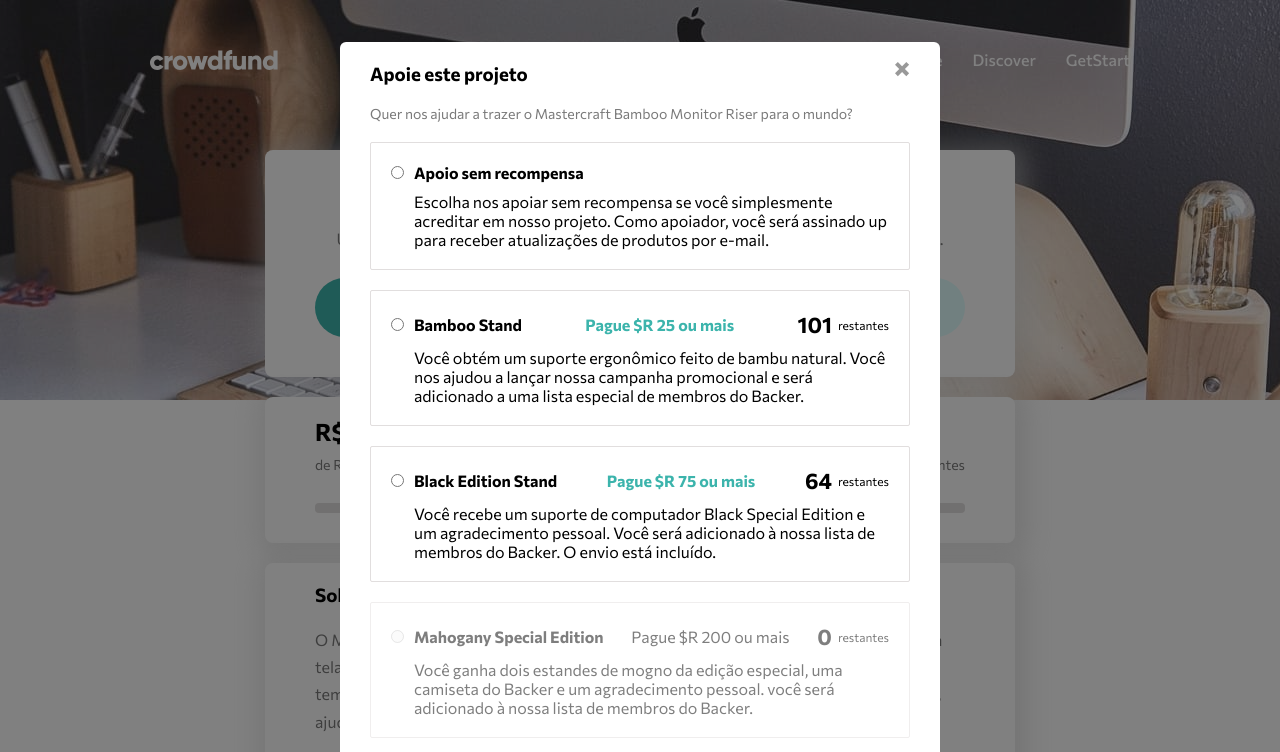
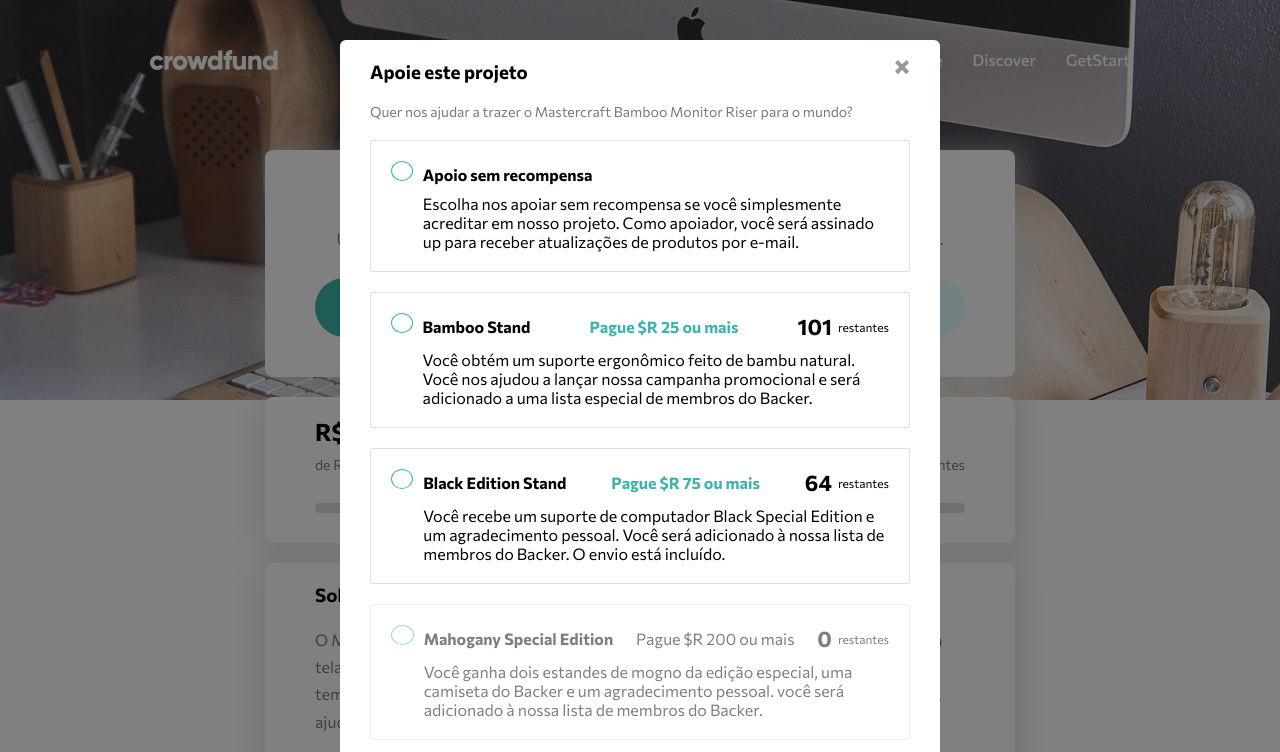
Before and after one commit to TayAmorim/Crowdfunding-product-page, a plain HTML site: page index.html in a window 1280 px wide. Shown: the top 752 px of the page. Drawn offline with Linux system fonts and the light colour scheme.

Commit message:
feature-stylos-radio: realização da estilização do input tipo radio

```diff
--- a/index.html
+++ b/index.html
@@ -162,7 +162,12 @@
         </div>
         <div class="wrapper-cards-modal">
           <div class="card-modal">
-            <input name="pledges" type="radio" />
+            <div class="radio">
+              <label>
+                <input type="radio" class="btn-pledges" name="pledges" />
+              </label>
+            </div>
+
             <div class="card-without-reward">
               <h4>Apoio sem recompensa</h4>
               <p class="info-description-modal">
@@ -173,7 +178,11 @@
             </div>
           </div>
           <div class="card-modal">
-            <input name="pledges" type="radio" />
+            <div class="radio">
+              <label>
+                <input type="radio" class="btn-pledges" name="pledges" />
+              </label>
+            </div>
             <div class="card-info-modal">
               <div class="card-support">
                 <h4>Bamboo Stand</h4>
@@ -191,7 +200,11 @@
             </div>
           </div>
           <div class="card-modal">
-            <input name="pledges" type="radio" />
+            <div class="radio">
+              <label>
+                <input type="radio" class="btn-pledges" name="pledges" />
+              </label>
+            </div>
             <div class="card-info-modal">
               <div class="card-support">
                 <h4>Black Edition Stand</h4>
@@ -209,7 +222,11 @@
             </div>
           </div>
           <div class="card-modal disabled">
-            <input name="pledges" type="radio" disabled />
+            <div class="radio">
+              <label>
+                <input type="radio" class="btn-pledges" name="pledges" />
+              </label>
+            </div>
             <div class="card-info-modal">
               <div class="card-support">
                 <h4>Mahogany Special Edition</h4>
--- a/style/style.css
+++ b/style/style.css
@@ -281,6 +281,15 @@
 .card-without-reward h4,
 .card-modal h4 {
   font-size: 1rem;
+  transition: color 0.3;
+}
+
+.card-modal:hover h4 {
+  color: var(--moderate-cyan);
+}
+
+.card-modal.disabled:hover h4 {
+  color: initial;
 }
 
 .modal-header p {
@@ -335,3 +344,45 @@
 .card-days-remaining p {
   font-size: 12px;
 }
+
+.radio {
+  border: 1px solid var(--moderate-cyan);
+  border-radius: 50%;
+  width: 55px;
+  height: 20px;
+  position: relative;
+}
+
+.radio + .radio {
+  margin-left: 25px;
+}
+
+.radio label {
+  cursor: pointer;
+  display: flex;
+  justify-content: center;
+  align-items: center;
+  position: absolute;
+  width: 80%;
+  height: 80%;
+  border-radius: 50%;
+  white-space: nowrap;
+}
+.radio label span {
+  z-index: 1;
+}
+.radio label input[type="radio"] {
+  all: unset;
+  position: absolute;
+  width: 80%;
+  height: 80%;
+  border-radius: 50%;
+  top: 25%;
+  left: 25%;
+}
+.radio label input[type="radio"]:checked {
+  background-color: var(--moderate-cyan);
+}
+.radio label input[type="radio"]:checked + span {
+  color: #ffffff;
+}
```
